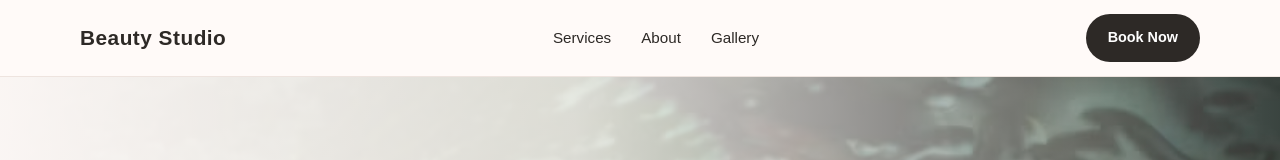
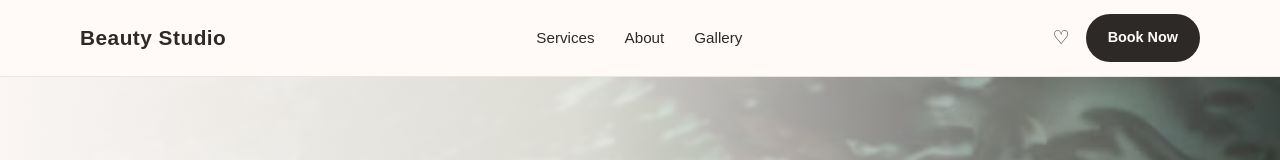
Before and after one commit to nndio/beauty-studio, a React (Vite) app: page / in a window 1280 px wide. Shown: the top 160 px of the page. Built offline with nearby package versions, Linux system fonts and the light colour scheme.

Commit message:
Display favorites count in header

```diff
--- a/src/components/Header.tsx
+++ b/src/components/Header.tsx
@@ -1,4 +1,10 @@
+import { useAppSelector } from "../app/hooks";
+
 const Header = () => {
+  const favoriteCount = useAppSelector(
+    (state) => state.favorites.serviceIds.length
+  );
+
   return (
     <header className="header">
       <div className="container">
@@ -12,9 +18,27 @@ const Header = () => {
           <a href="#gallery">Gallery</a>
         </nav>
 
-        <a href="#booking" className="header-button">
-          Book Now
-        </a>
+        <div className="header-actions">
+          <a
+            href="#services"
+            className="favorites-link"
+            aria-label={`Favorites: ${favoriteCount}`}
+          >
+            <span aria-hidden="true">
+              {favoriteCount > 0 ? "♥" : "♡"}
+            </span>
+
+            {favoriteCount > 0 && (
+              <span className="favorites-count">
+                {favoriteCount}
+              </span>
+            )}
+          </a>
+
+          <a href="#booking" className="header-button">
+            Book Now
+          </a>
+        </div>
       </div>
     </header>
   );
--- a/src/index.css
+++ b/src/index.css
@@ -55,3 +55,22 @@ textarea {
 .section-heading p:last-child {
   color: #766e69;
 }
+
+.header-actions {
+  display: flex;
+  align-items: center;
+  gap: 1rem;
+}
+
+.favorites-link {
+  display: inline-flex;
+  align-items: center;
+  gap: 0.3rem;
+  text-decoration: none;
+  font-size: 1.2rem;
+}
+
+.favorites-count {
+  font-size: 0.85rem;
+  font-weight: 600;
+}
```
